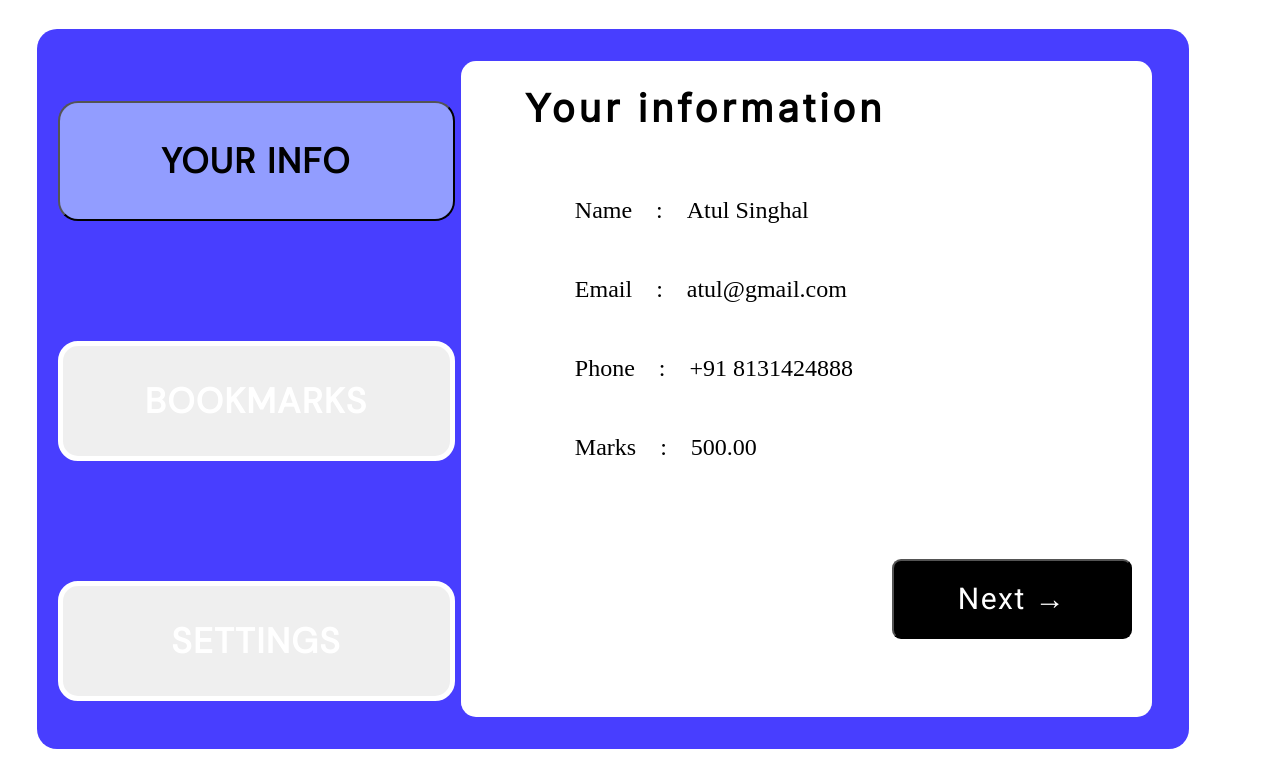
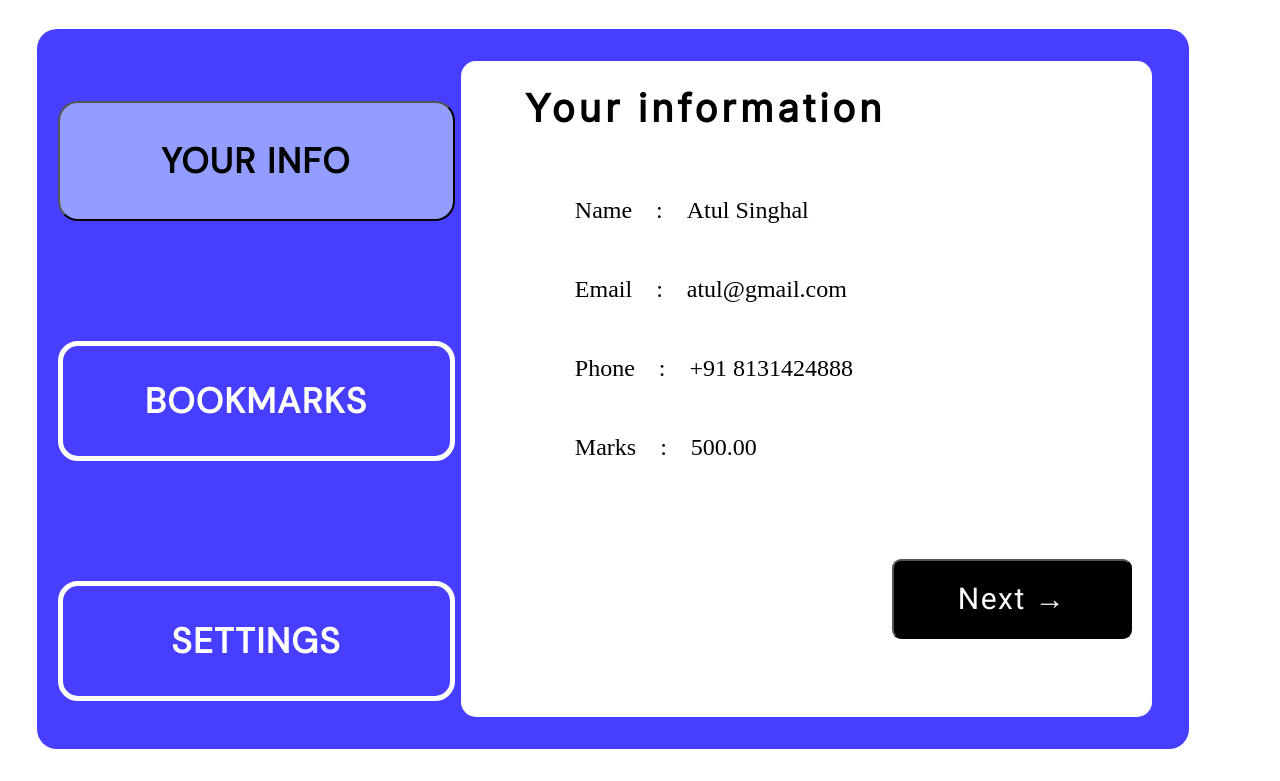
Before and after one commit to dhananjayp8/cuvette-microproject2, a plain HTML site: page index.html in a window 1280 px wide. Shown: the part 1073-1854 px from the top of the page. Drawn offline with Linux system fonts and the light colour scheme; a web font is replaced by a local one.

Commit message:
color change

```diff
--- a/style.css
+++ b/style.css
@@ -245,6 +245,7 @@ aside {
   border: 5px solid white;
   border-radius: 20px;
   color: #ffffff;
+  background: #483eff;
 }
 .right-card {
   background: #ffffff;
```
